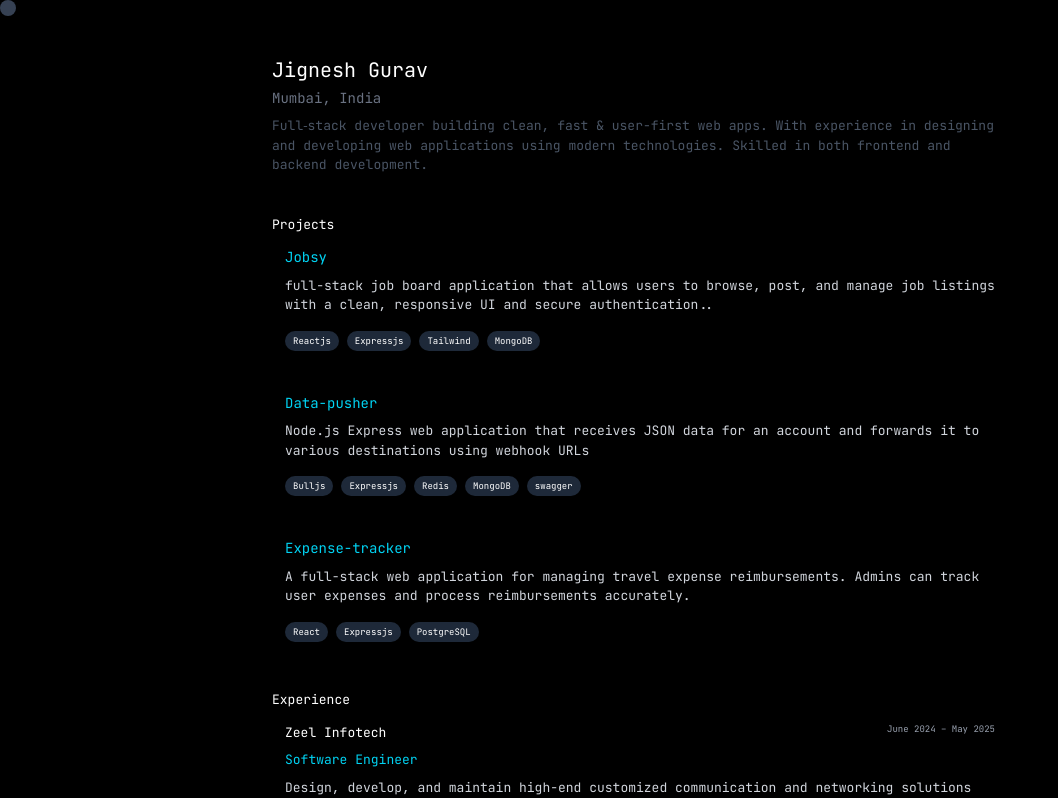
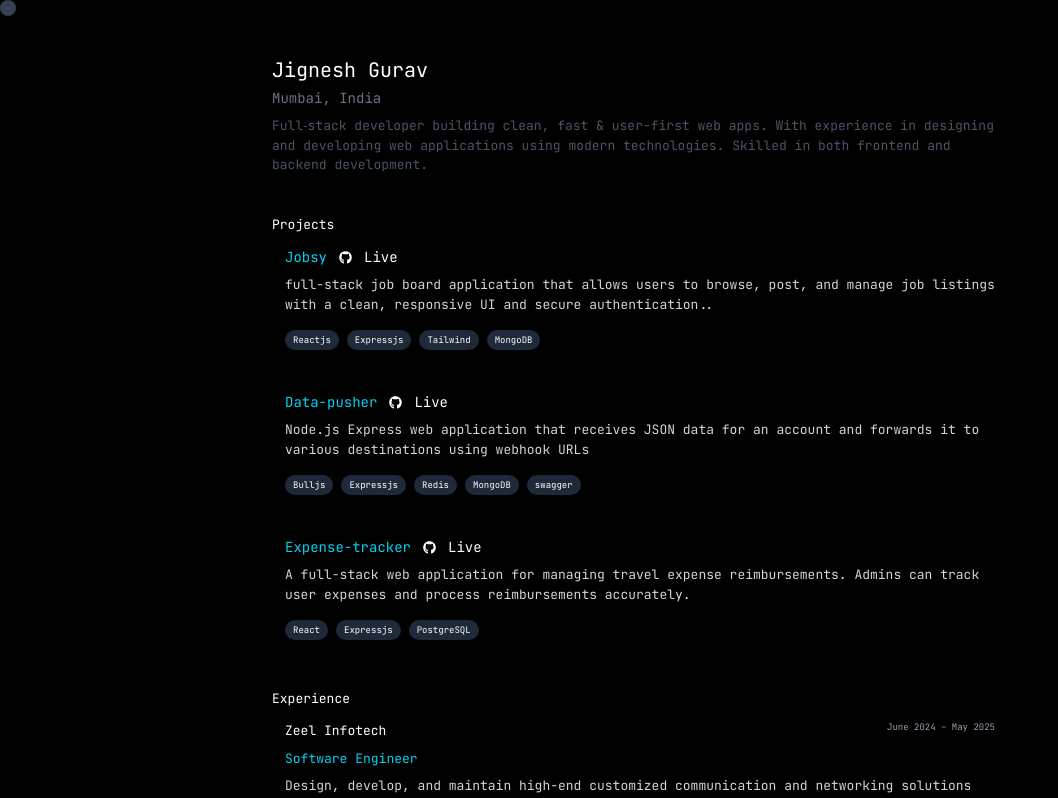
Before and after one commit to jignesh1001/portfolio, a React (Vite) app: page / in a window 1280 px wide. Shown: the top 798 px of the page, without its empty margins (0-1058 px from the left). Built offline with nearby package versions, Linux system fonts and the light colour scheme.

Commit message:
add live and repo to projects

```diff
--- a/src/components/Projects.jsx
+++ b/src/components/Projects.jsx
@@ -1,4 +1,5 @@
 import { motion } from "framer-motion";
+import { FaGithub } from "react-icons/fa";
 const projects = [
   {
     name: "Jobsy",
@@ -6,15 +7,15 @@ const projects = [
     link: "https://jobsy-kappa.vercel.app/",
     tech: ["Reactjs", "Expressjs", "Tailwind", "MongoDB"],
     githubLink: "https://github.com/jignesh1001/jobsy",
-    isLive : true
+    isLive: true
   },
   {
     name: "Data-pusher",
     description: "Node.js Express web application that receives JSON data for an account and forwards it to various destinations using webhook URLs",
     link: "https://datapusher-zind.onrender.com/",
-    tech: ["Bulljs", "Expressjs", "Redis", "MongoDB","swagger"],
+    tech: ["Bulljs", "Expressjs", "Redis", "MongoDB", "swagger"],
     githubLink: "https://github.com/jignesh1001/datapusher",
-    isLive : true
+    isLive: true
   },
   {
     name: "Expense-tracker",
@@ -22,7 +23,7 @@ const projects = [
     link: "http://ec2-13-232-66-239.ap-south-1.compute.amazonaws.com",
     tech: ["React", "Expressjs", "PostgreSQL"],
     githubLink: "https://github.com/jignesh1001/expense-tracker",
-    isLive : true
+    isLive: true
   },
 
 ];
@@ -45,7 +46,7 @@ export default function Projects() {
             key={project.name}
             className=" p-3 shadow-md border border-transparent hover:border-gray-700 transition-colors duration-300 "
           >
-            <h3 className=" mb-2">
+            {/* <h3 className=" mb-2">
               <a
                 href={project.isLive ? project.link : project.githubLink}
                 target="_blank"
@@ -55,6 +56,42 @@ export default function Projects() {
               >
                 {project.name}
               </a>
+              <a href={project.githubLink} target="_blank" rel="noopener noreferrer" className="hover:text-white">
+                <span><FaGithub /></span>
+              </a>
+            </h3> */}
+            <h3 className="mb-2 flex items-center gap-3">
+              {/* Project Name */}
+              <a
+                href={project.isLive ? project.link : project.githubLink}
+                target="_blank"
+                rel="noopener noreferrer"
+                className="text-cyan-400 hover:underline text-sm"
+              >
+                {project.name}
+              </a>
+
+              {/* GitHub Link */}
+              <a
+                href={project.githubLink}
+                target="_blank"
+                rel="noopener noreferrer"
+                className="hover:text-white"
+              >
+                <FaGithub />
+              </a>
+
+              {/* Live Link */}
+              {project.isLive && (
+                <a
+                  href={project.link}
+                  target="_blank"
+                  rel="noopener noreferrer"
+                  className="hover:text-cyan-400 text-sm"
+                >
+                  Live
+                </a>
+              )}
             </h3>
             <p className=" text-gray-300 mb-4">{project.description}</p>
             <div className="flex flex-wrap gap-2 mb-4">
@@ -71,7 +108,7 @@ export default function Projects() {
           </div>
         ))}
       </div>
-      <br/>
+      <br />
     </motion.section>
 
 
```
Lines whose indentation alone changed are shown as unchanged.
